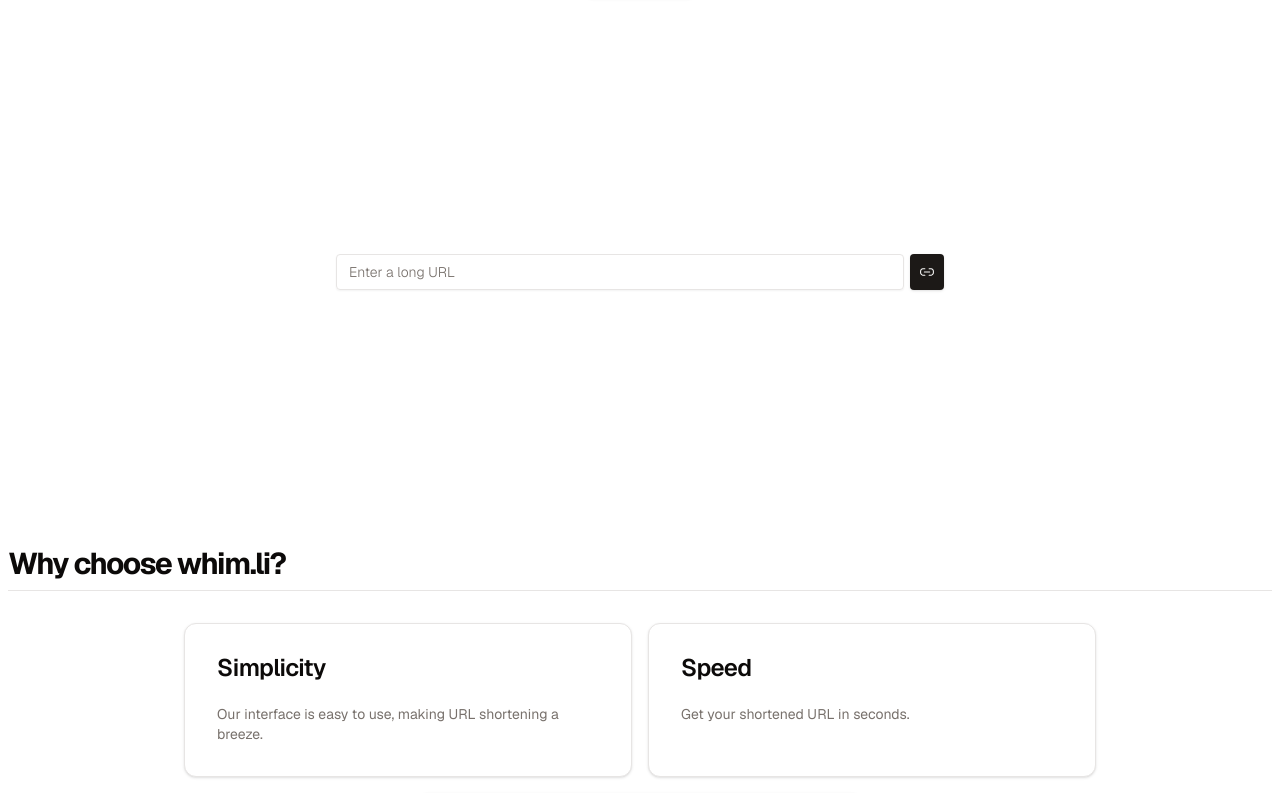
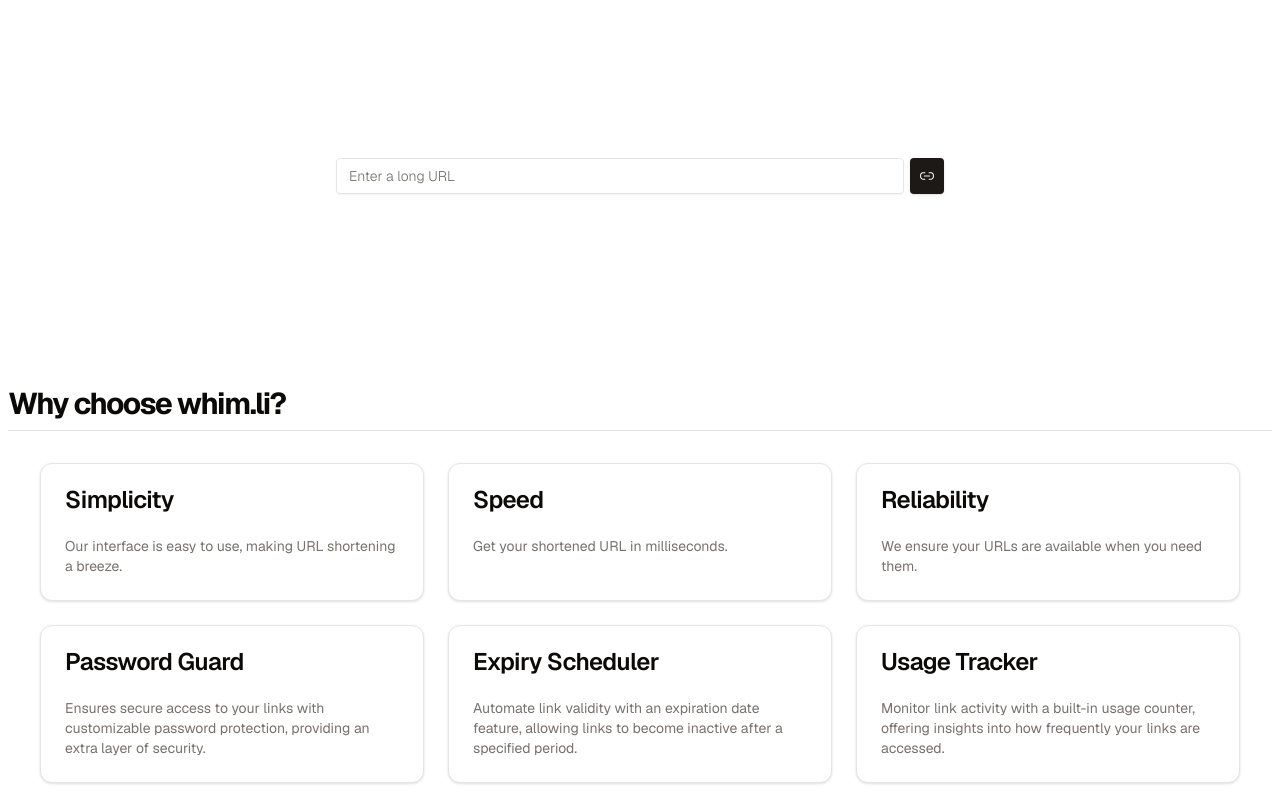
Before and after one commit to differentgrowth/whim, a Next.js app: page / in a window 1280 px wide. Shown: the part 384-1177 px from the top of the page. Built offline with nearby package versions, Linux system fonts and the light colour scheme.

Commit message:
feat: secret_key to improve automatic url readability

```diff
--- a/app/(dashboard)/dashboard/[customer_id]/page.tsx
+++ b/app/(dashboard)/dashboard/[customer_id]/page.tsx
@@ -21,7 +21,7 @@
 
 const Page = async ( { params: { customer_id } }: PageProps ) => {
   return (
-    <main>
+    <main className="space-y-6">
       <CreateWhimForm className="w-full max-w-lg mx-auto">
         <Card className="w-full">
           <CardHeader>
--- a/app/(home)/page.tsx
+++ b/app/(home)/page.tsx
@@ -3,7 +3,7 @@
 import { Link1Icon } from '@radix-ui/react-icons';
 
 import { Input } from '@/components/ui/input';
-import { Card, CardDescription, CardTitle } from '@/components/ui/card';
+import { Card, CardContent, CardDescription, CardHeader, CardTitle } from '@/components/ui/card';
 import { SubmitButton } from '@/components/submit-button';
 import { buttonVariants } from '@/components/ui/button';
 import { CreateAnonymousWhimForm } from '@/components/forms';
@@ -12,7 +12,7 @@
 const Page = () => {
   return (
     <main>
-      <section className="w-full py-12 md:py-24 lg:py-32">
+      <section className="w-full py-12 md:py-24">
         <div className="container grid items-center gap-4 px-4 md:px-6 text-center">
           <div className="space-y-3">
             <h1 className="text-4xl tracking-tighter">Welcome to whim.li</h1>
@@ -43,7 +43,7 @@
         </div>
       </section>
 
-      <section className="w-full py-12 md:py-24 lg:py-32">
+      <section className="w-full py-12 md:py-24">
         <div className="container w-full max-w-2xl flex flex-col space-y-3">
           <CreateAnonymousWhimForm className="flex flex-row">
             <Input
@@ -62,27 +62,81 @@
         </div>
       </section>
 
-      <section className="w-full mx-auto max-w-7xl py-12 md:py-24 lg:py-32">
+      <section className="w-full mx-auto max-w-7xl py-12 md:py-24">
         <h2 className="font-bold tracking-tighter mb-8">Why choose whim.li?</h2>
-
-        <div className="container flex flex-row flex-wrap justify-center items-stretch gap-4 px-4 md:px-6">
-          <Card className="p-8 w-full max-w-md">
+        <div
+          className={ cn(
+            "container grid grid-cols-1 justify-items-center gap-6",
+            "lg:grid-cols-3"
+          ) }
+        >
+          <Card className="w-full max-w-md">
+            <CardHeader>
               <CardTitle>Simplicity</CardTitle>
+            </CardHeader>
+            <CardContent>
               <CardDescription>
                 Our interface is easy to use, making URL shortening a breeze.
               </CardDescription>
+            </CardContent>
           </Card>
-          <Card className="p-8 w-full max-w-md">
+
+          <Card className="w-full max-w-md">
+            <CardHeader>
               <CardTitle>Speed</CardTitle>
+            </CardHeader>
+            <CardContent>
               <CardDescription>
-              Get your shortened URL in seconds.
+                Get your shortened URL in milliseconds.
               </CardDescription>
+            </CardContent>
           </Card>
-          <Card className="p-8 w-full max-w-md">
+
+          <Card className="w-full max-w-md">
+            <CardHeader>
               <CardTitle>Reliability</CardTitle>
+            </CardHeader>
+            <CardContent>
               <CardDescription>
                 We ensure your URLs are available when you need them.
               </CardDescription>
+            </CardContent>
+          </Card>
+
+          <Card className="w-full max-w-md">
+            <CardHeader>
+              <CardTitle>Password Guard</CardTitle>
+            </CardHeader>
+            <CardContent>
+              <CardDescription>
+                Ensures secure access to your links with customizable password protection, providing an extra layer of
+                security.
+              </CardDescription>
+            </CardContent>
+          </Card>
+
+          <Card className="w-full max-w-md">
+            <CardHeader>
+              <CardTitle>Expiry Scheduler</CardTitle>
+            </CardHeader>
+            <CardContent>
+              <CardDescription>
+                Automate link validity with an expiration date feature, allowing links to become inactive after a
+                specified period.
+              </CardDescription>
+            </CardContent>
+          </Card>
+
+          <Card className="w-full max-w-md">
+            <CardHeader>
+              <CardTitle>Usage Tracker</CardTitle>
+            </CardHeader>
+            <CardContent>
+              <CardDescription>
+                Monitor link activity with a built-in usage counter, offering insights into how frequently your links
+                are accessed.
+              </CardDescription>
+            </CardContent>
           </Card>
         </div>
       </section>
--- a/app/(whim)/[shorted_url]/page.tsx
+++ b/app/(whim)/[shorted_url]/page.tsx
@@ -15,7 +15,7 @@
     shorted_url: string;
   };
   searchParams: {
-    pw?: string;
+    sk?: string;
   };
 }
 
@@ -34,31 +34,31 @@
     return {
       url: null,
       expiration: null,
-      password: null
+      secret_key: null
     };
   }
 };
 
-const Page = async ( { params: { shorted_url }, searchParams: { pw } }: PageProps ) => {
-  const { url, expiration, password } = await getData( shorted_url );
+const Page = async ( { params: { shorted_url }, searchParams: { sk } }: PageProps ) => {
+  const { url, expiration, secret_key } = await getData( shorted_url );
 
   if ( !url ) {
     notFound();
   }
 
-  if ( password && pw && password === pw ) {
+  if ( secret_key && sk && secret_key === sk ) {
     redirect( url, RedirectType.replace );
   }
 
-  if ( !password && !expiration ) {
+  if ( !secret_key && !expiration ) {
     permanentRedirect( url, RedirectType.replace );
   }
 
-  if ( !password && expiration && compareAsc( expiration, new Date() ) < 1 ) {
+  if ( !secret_key && expiration && compareAsc( expiration, new Date() ) < 1 ) {
     permanentRedirect( '/expired', RedirectType.replace );
   }
 
-  if ( !password ) {
+  if ( !secret_key ) {
     redirect( url, RedirectType.replace );
   }
 
--- a/app/(whim)/expired/page.tsx
+++ b/app/(whim)/expired/page.tsx
@@ -1,7 +1,15 @@
+import { Card, CardHeader, CardTitle } from "@/components/ui/card";
+
 const Page = () => {
   return (
     <main className="pt-12 mb-0">
-      <h2 className="w-fit mx-auto">This Whim has expired</h2>
+      <Card className="max-w-lg mx-auto">
+        <CardHeader>
+          <CardTitle>
+            This Whim has expired
+          </CardTitle>
+        </CardHeader>
+      </Card>
     </main>
   );
 };
--- a/components/forms.tsx
+++ b/components/forms.tsx
@@ -51,7 +51,7 @@
                 variant="default"
                 className="ml-1.5 rounded-sm grow-0"
                 whimUrl={ state.shorted_url }
-                password={ null }
+                secretKey={ null }
               />
             </div>
           )
--- a/components/navbar-home.tsx
+++ b/components/navbar-home.tsx
@@ -12,6 +12,7 @@
   navigationMenuTriggerStyle
 } from '@/components/ui/navigation-menu';
 import { cn } from '@/lib/utils';
+import { buttonVariants } from "@/components/ui/button";
 
 export const Navbar = () => {
   const pathname = usePathname();
@@ -29,10 +30,10 @@
         ? (
           <Link
             href="/"
-            className="flex flex-row justify-center items-center"
+            className={ buttonVariants( { variant: 'secondary' } ) }
           >
             <HomeIcon className="mr-1.5 w-4 h-4" />
-            <span className="hidden sm:inline text-sm font-medium">Whim</span>
+            <span className="text-sm font-medium">Whim</span>
           </Link>
         )
         : null }
--- a/components/whim-table.tsx
+++ b/components/whim-table.tsx
@@ -16,11 +16,17 @@
 const getData = async ( { customerId }: {
   customerId: string
 } ) => {
-  const whims = await getCustomerWhims( { customer_id: customerId } );
+  try {
+    const whims = await getCustomerWhims( { customer_id: customerId } );
 
-  return {
-    whims
-  };
+    return {
+      whims
+    };
+  } catch ( e ) {
+    return {
+      whims: []
+    };
+  }
 };
 
 export const WhimTable = async ( { customerId }: Props ) => {
@@ -61,7 +67,7 @@
               <CopyWhim
                 size="icon"
                 whimUrl={ whim.shorted_url }
-                password={ whim.password }
+                secretKey={ whim.secret_key }
               />
             </TableCell>
             <TableCell className="w-24">{ whim.shorted_url }</TableCell>
--- a/lib/db.ts
+++ b/lib/db.ts
@@ -1,4 +1,5 @@
 import { PrismaClient } from '@prisma/client';
+import { createSecretKey, createShortedUrl } from "@/lib/utils";
 
 const prisma = new PrismaClient();
 
@@ -34,11 +35,12 @@
       data: {
         name,
         url,
-        shorted_url: Math.random()
-                         .toString( 36 )
-                         .slice( 2, 8 ),
+        shorted_url: createShortedUrl(),
         expiration,
         password,
+        secret_key: password
+                    ? createSecretKey()
+                    : null,
         Customer: {
           connect: {
             id: customerId
@@ -56,9 +58,7 @@
     {
       data: {
         url,
-        shorted_url: Math.random()
-                         .toString( 36 )
-                         .slice( 2, 8 )
+        shorted_url: createShortedUrl()
       }
     }
   );
@@ -73,7 +73,7 @@
       select: {
         url: true,
         expiration: true,
-        password: true
+        secret_key: true
       }
     }
   );
--- a/lib/utils.ts
+++ b/lib/utils.ts
@@ -1,6 +1,18 @@
 import { type ClassValue, clsx } from "clsx";
 import { twMerge } from "tailwind-merge";
 
-export function cn( ...inputs: ClassValue[] ) {
+export const cn = ( ...inputs: ClassValue[] ) => {
   return twMerge( clsx( inputs ) );
-}
+};
+
+export const createShortedUrl = () => {
+  return Math.random()
+             .toString( 36 )
+             .slice( 2, 8 );
+};
+
+export const createSecretKey = () => {
+  return Math.random()
+             .toString( 36 )
+             .slice( 2, 6 );
+};
--- a/package.json
+++ b/package.json
@@ -1,6 +1,6 @@
 {
   "name": "whim",
-  "version": "1.3.0",
+  "version": "1.4.0",
   "private": true,
   "scripts": {
     "dev": "next dev --turbo",
```
Also changed, not shown: components/copy-whim.tsx (+7 -8 lines), 2 other files (tests, documents, lock files or other folders). Lines whose indentation alone changed are shown as unchanged.
